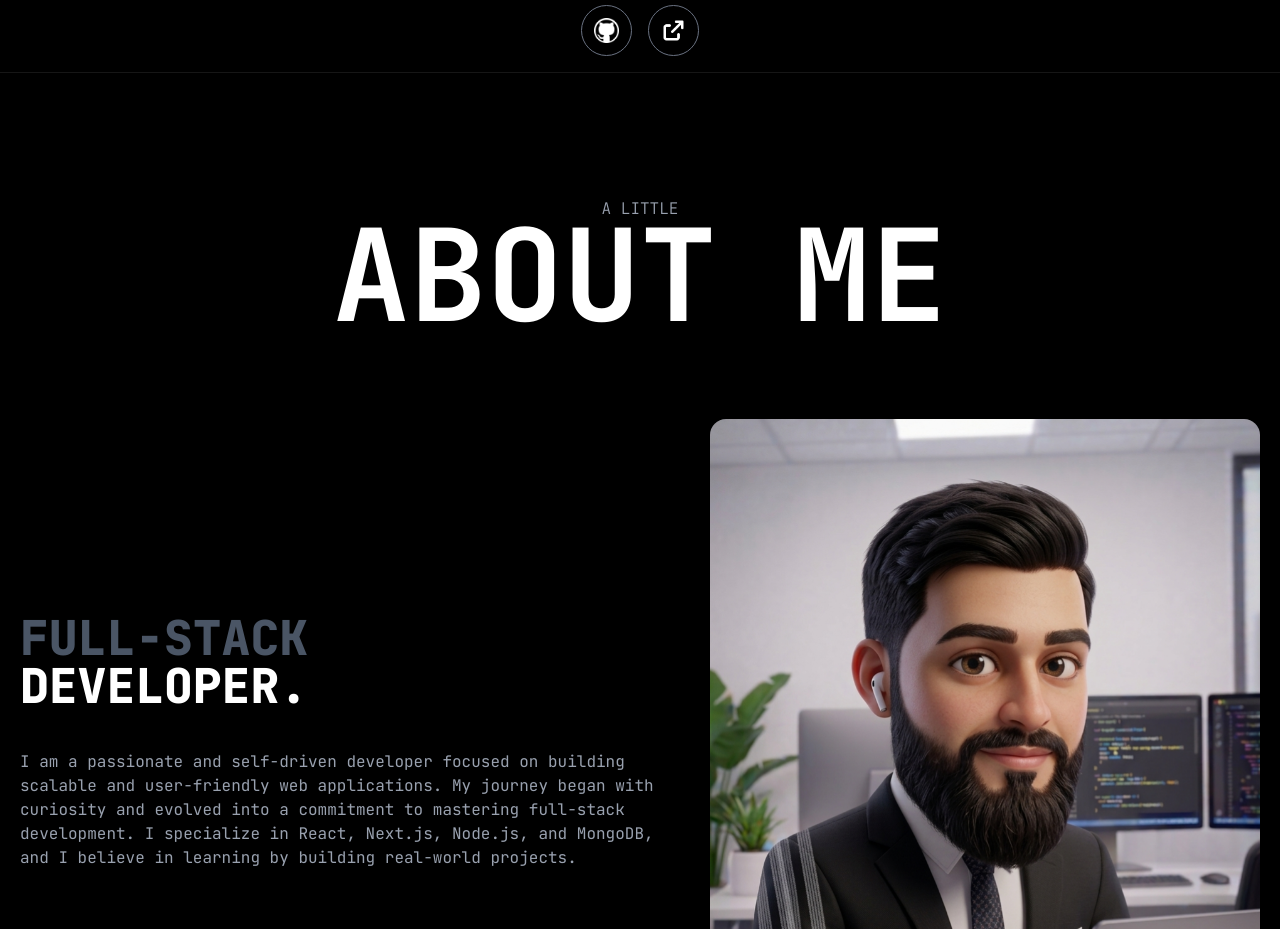
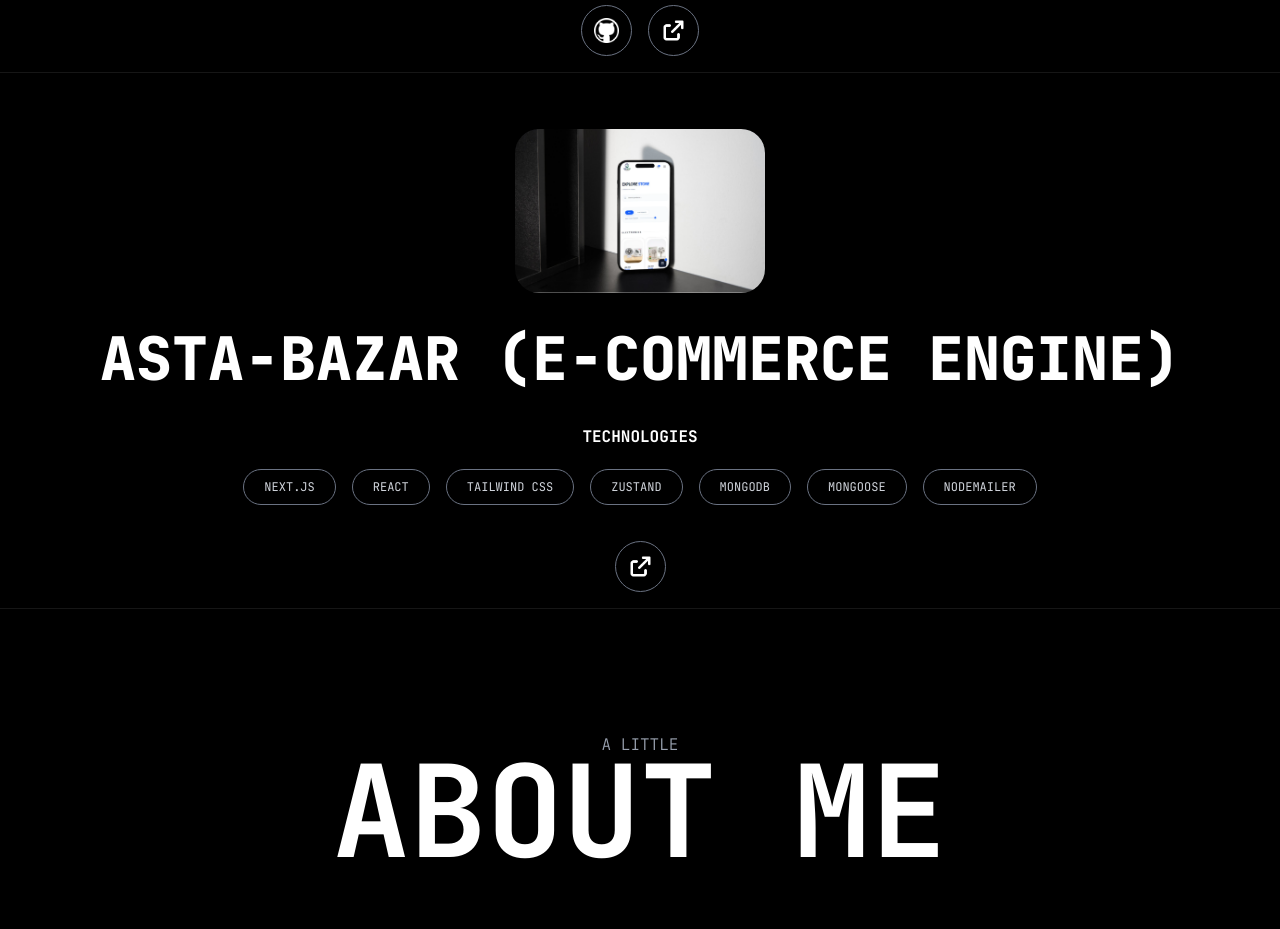
Before and after one commit to codeHasib/my-portfolio-final, a Next.js app: page / in a window 1280 px wide. Shown: the part 6460-7389 px from the top of the page. Built offline with nearby package versions, Linux system fonts and the light colour scheme; no server answers.

Commit message:
add new project astabazar

```diff
--- a/src/components/ProjectsCard.jsx
+++ b/src/components/ProjectsCard.jsx
@@ -92,11 +92,16 @@ const ProjectsCard = ({
         variants={itemVariants}
         className="flex justify-center items-center flex-wrap my-4 gap-4"
       >
-        <ProjectLinks
-          icon={GitHubIcon}
-          text={"repo link"}
-          link={repoLink}
-        ></ProjectLinks>
+        {" "}
+        {repoLink ? (
+          <ProjectLinks
+            icon={GitHubIcon}
+            text={"repo link"}
+            link={repoLink}
+          ></ProjectLinks>
+        ) : (
+          ""
+        )}
         <ProjectLinks
           icon={LiveIcon}
           text={"demo"}
--- a/src/data/portfolioData.json
+++ b/src/data/portfolioData.json
@@ -180,6 +180,24 @@
       "repoLink": "https://github.com/codeHasib/PH-A05-GITHUB-ISSUE-TRACKER",
       "featured": true,
       "category": "JS"
+    },
+    {
+      "id": 8,
+      "title": "Asta-Bazar (E-commerce Engine)",
+      "description": "GitHub Issue Tracker is a modern web application designed to simulate and manage issue tracking workflows similar to GitHub. It allows users to explore, organize, and interact with issues in a clean and intuitive interface.The platform focuses on providing a smooth user experience for handling project-related tasks such as bug reports, feature requests, and development discussions. Issue tracking systems are widely used in software development to manage tasks, feedback, and collaboration efficiently . This project demonstrates a practical implementation of real-world issue management concepts with a responsive UI, dynamic data handling, and structured component architecture.",
+      "technologies": [
+        "Next.js",
+        "React",
+        "Tailwind CSS",
+        "Zustand",
+        "MongoDB",
+        "Mongoose",
+        "Nodemailer"
+      ],
+      "image": "/images/projects/astabazar.png",
+      "liveLink": "https://www.astabazar.com/",
+      "featured": true,
+      "category": "Next.js"
     }
   ],
   "education": [
```
Also changed, not shown: public/images/projects/astabazar.png (added).
